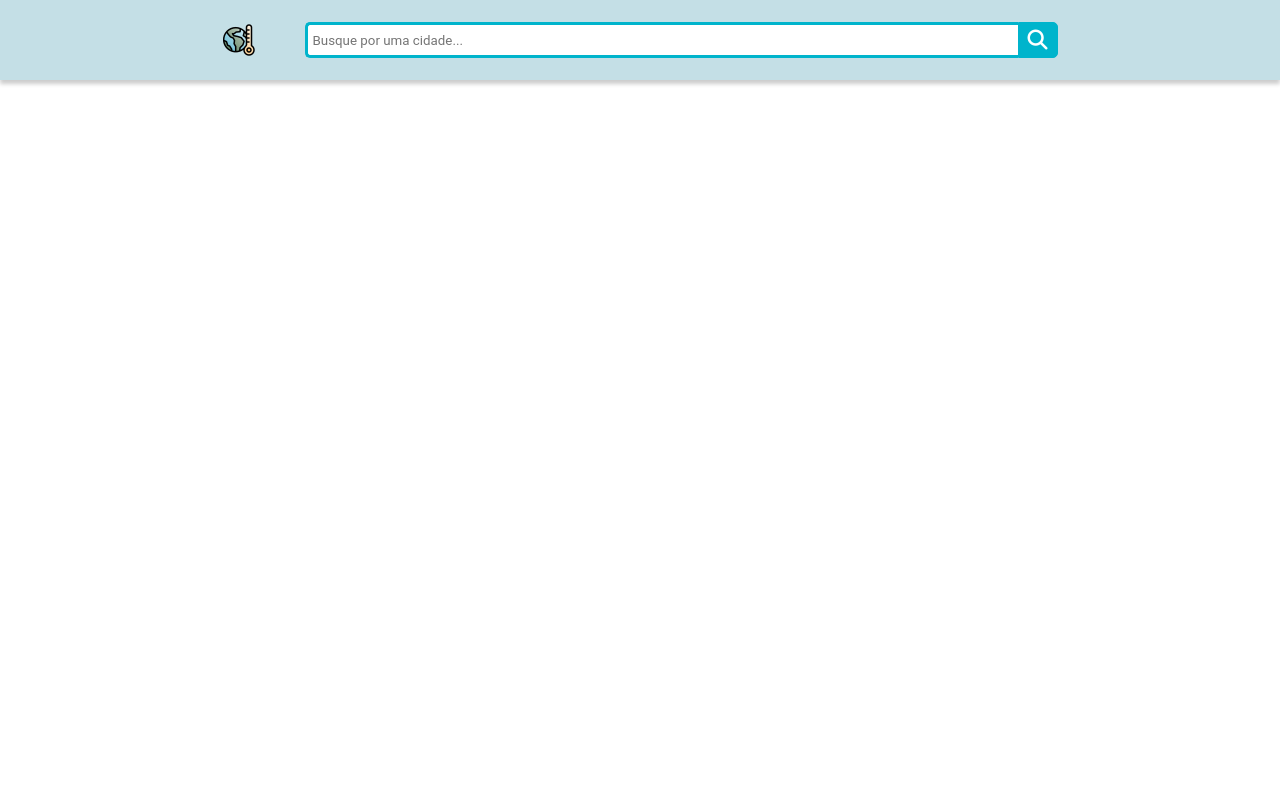
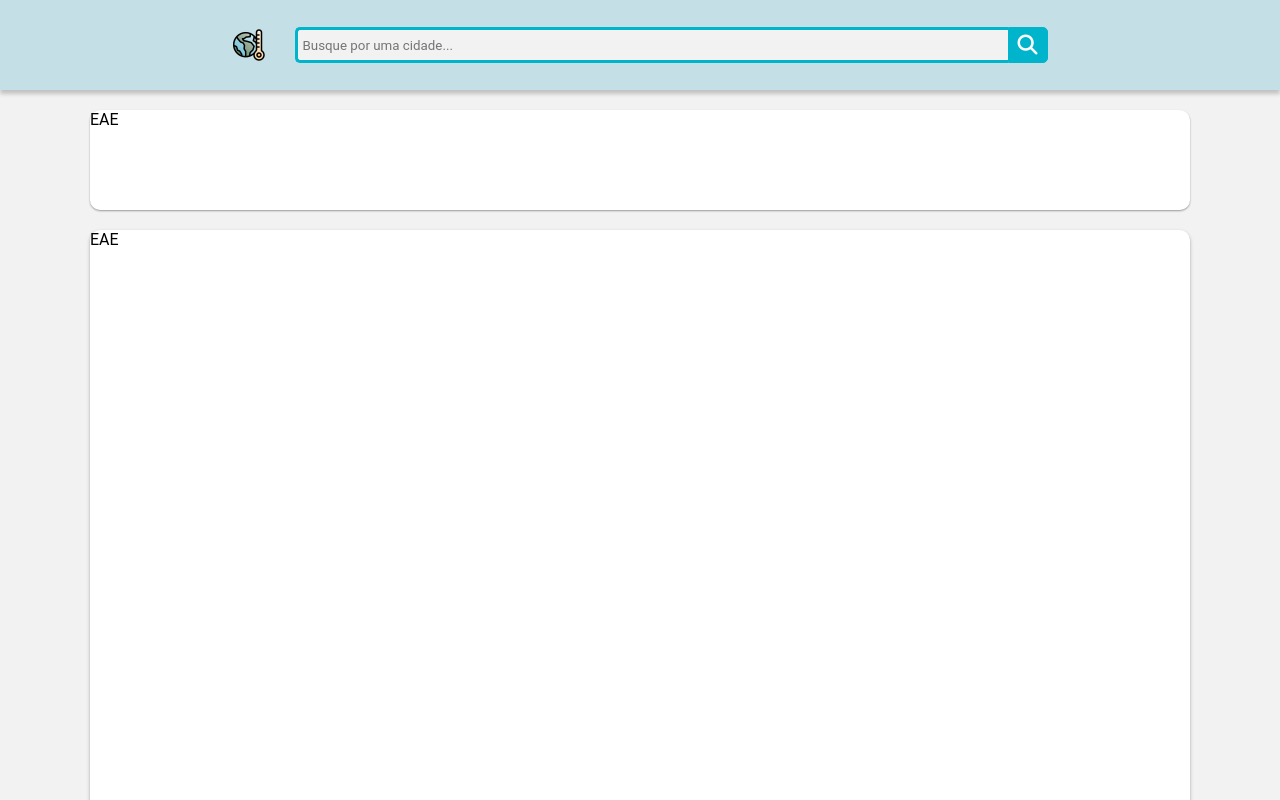
Before and after one commit to Ljuniorm/Desafio, a Vue app: page / in a window 1280 px wide. Shown: the top 800 px of the page. Built offline with nearby package versions, Linux system fonts and the light colour scheme.

Commit message:
screens in progress

```diff
--- a/src/App.vue
+++ b/src/App.vue
@@ -1,7 +1,7 @@
 <template>
-  <div>
+  <div class="router">
     <AppBar />
-    <router-view />
+    <router-view class="router" />
   </div>
 </template>
 
@@ -20,5 +20,11 @@ export default {
   scroll-behavior: smooth;
   font-family: "Montserrat", Oswald, Roboto, sans-serif;
   margin: 0;
+  background-color: #f2f2f2;
+}
+
+i,
+img {
+  background-color: transparent;
 }
 </style>
--- a/src/components/global/AppBar.vue
+++ b/src/components/global/AppBar.vue
@@ -3,8 +3,9 @@
     <img img src="../../assets/logo.png" alt="" />
 
     <input
+      v-model="city"
       type="text"
-      class="searchTerm"
+      class="searchInput"
       placeholder="Busque por uma cidade..."
     />
 
@@ -15,13 +16,30 @@
 </template>
 
 <script>
-import { getGeolocation } from "../../utils/utils";
+import { getForecast, getGeolocation } from "../../utils/utils";
 export default {
+  data() {
+    return {
+      city: "",
+      coordinates: null,
+    };
+  },
+
   methods: {
-    searchCity() {
-      getGeolocation("florianopolis").then((response) => {
-        console.log(response);
+    async searchCity() {
+      await getGeolocation(this.city).then((response) => {
+        console.log(response.data);
+        this.coordinates = response.data.results[0].geometry.location;
       });
+      this.getForecast();
+    },
+
+    getForecast() {
+      getForecast(this.coordinates.lat, this.coordinates.lng).then(
+        (response) => {
+          console.log(response.data);
+        }
+      );
     },
   },
 };
@@ -30,7 +48,7 @@ export default {
 <style scoped>
 .appBar {
   background-color: #c4dfe6;
-  height: 80px;
+  height: 90px;
   box-shadow: 0 4px 4px 0 rgba(0, 0, 0, 0.2);
   display: flex;
   justify-content: center;
@@ -38,7 +56,7 @@ export default {
 }
 
 img {
-  margin-right: 50px;
+  margin: 0px 30px;
 }
 
 body {
@@ -46,7 +64,7 @@ body {
   font-family: "Open Sans", sans-serif;
 }
 
-.searchTerm {
+.searchInput {
   width: 100%;
   border: 3px solid #00b4cc;
   border-right: none;
@@ -57,7 +75,7 @@ body {
   outline: none;
 }
 
-.searchTerm:focus {
+.searchInput:focus {
   color: #00b4cc;
 }
 
@@ -71,5 +89,6 @@ body {
   border-radius: 0 5px 5px 0;
   cursor: pointer;
   font-size: 20px;
+  margin-right: 30px;
 }
 </style>
--- a/src/utils/utils.js
+++ b/src/utils/utils.js
@@ -1,5 +1,9 @@
 import axios from 'axios'
 
-export function getGeolocation(key) {
-    return axios.get(`https://maps.googleapis.com/maps/api/geocode/json?address=${key}`);
-  }
+    export function getGeolocation(city) {
+        return axios.get(`https://maps.googleapis.com/maps/api/geocode/json?address=${city}&key=AIzaSyDf479QrOwdpF27p-e5GMIpBF68I2TENmo`);
+    }
+
+    export function getForecast(lat,lon) {
+        return axios.get(`https://pro.openweathermap.org/data/2.5/forecast/hourly?lat=${lat}&lon=${lon}&appid=2abccc37894bfee455ecf31758b176eb`);
+    }
--- a/src/views/Main.vue
+++ b/src/views/Main.vue
@@ -1,5 +1,8 @@
 <template>
-  <div class="app"></div>
+  <div class="container">
+    <div class="line">EAE</div>
+    <div class="card">EAE</div>
+  </div>
 </template>
 
 <script>
@@ -12,9 +15,27 @@ export default {
 
 <style scoped>
 .container {
-  border: 1px solid black;
-  height: 400px;
-  background-color: grey;
-  margin: 0px;
+  margin: 20px 30px;
+  height: 830px;
+  display: flex;
+  flex-direction: column;
+  align-items: center;
+}
+
+.card {
+  background-color: white;
+  height: 700px;
+  width: 1100px;
+  box-shadow: 0 1px 2px 0 rgba(0, 0, 0, 0.2), 0 2px 4px 0 rgba(0, 0, 0, 0.19);
+  border-radius: 10px;
+}
+
+.line {
+  background-color: white;
+  height: 100px;
+  width: 1100px;
+  margin-bottom: 20px;
+  box-shadow: 0 1px 2px 0 rgba(0, 0, 0, 0.2), 0 1px 2px 0 rgba(0, 0, 0, 0.19);
+  border-radius: 10px;
 }
 </style>
```
